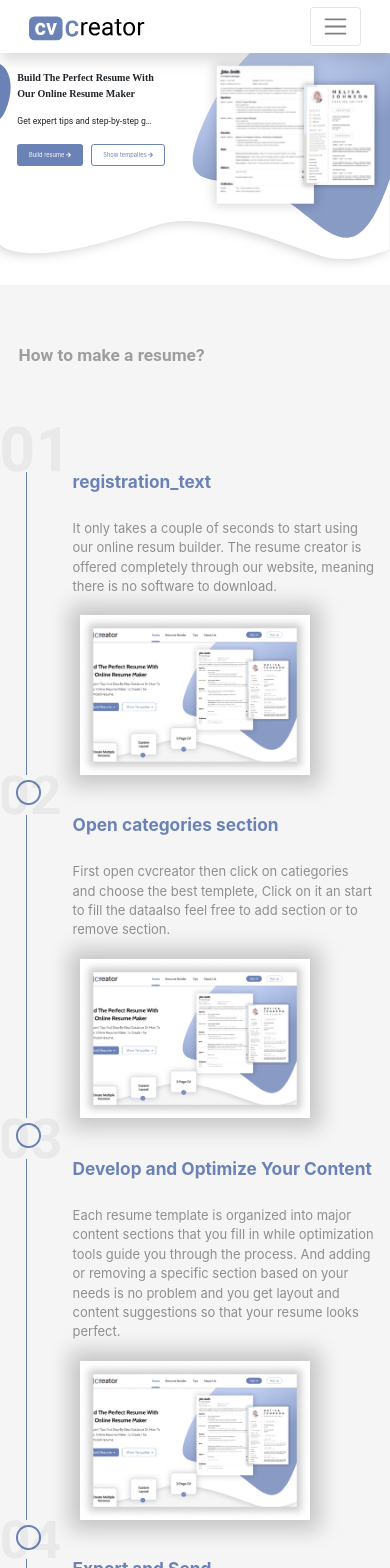
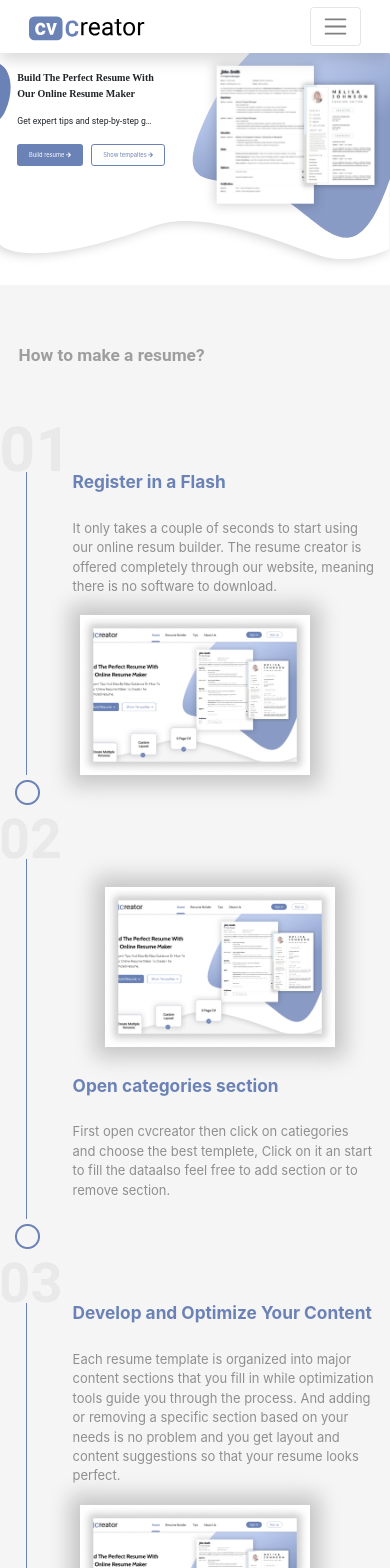
Before and after one commit to sohaila-mohamed/CV-Creator-ClientSide, a React (Create React App) app: page / in a window 390 px wide. Shown: the top 1568 px of the page. Built offline with nearby package versions, Linux system fonts and the light colour scheme.

Commit message:
responsive desc-section on screen sizes

```diff
--- a/src/components/Home/Home.css
+++ b/src/components/Home/Home.css
@@ -78,6 +78,13 @@
     box-shadow: 0 0 20px 10px rgba(0, 0, 0, 0.2);
 }
 
+.img-left {
+    width: 100%;
+    display: inline-block;
+    box-shadow: 0 0 20px 10px rgba(0, 0, 0, 0.2);
+    margin: 2rem 0rem 0rem 4rem;
+}
+
 .home-desc-sideText h1 {
     font-size: 2rem;
     font-weight: bold;
@@ -94,6 +101,15 @@
     padding-left: 4rem;
 }
 
+.sideText-text-right h1 {
+    margin-top: 4rem;
+    padding-left: 8rem;
+}
+
+.sideText-text-right span {
+    padding-left: 8rem;
+}
+
 .home-desc-line::before {
     position: absolute;
     top: 0;
@@ -108,7 +124,7 @@
 .home-desc-line::after {
     position: absolute;
     bottom: -2.5rem;
-    left: 1.1rem;
+    left: 1.05rem;
     display: inline-block;
     margin-right: 1.2rem;
     content: url('../../images//description/LineEllipse.png');
@@ -120,6 +136,10 @@
 
 .home-desc-container {
     max-width: 100% !important;
+}
+
+.home-desc-item {
+    margin-bottom: 3rem;
 }
 
 @media (max-width: 991.98px) {
@@ -198,6 +218,13 @@
         width: 5rem;
         margin-left: -0.9rem;
     }
+    .sideText-text-right h1 {
+        margin-top: 1.5rem;
+        padding-left: 5rem;
+    }
+    .sideText-text-right span {
+        padding-left: 5rem;
+    }
 }
 
 @media (max-width:650px) {
@@ -248,6 +275,13 @@
         margin-bottom: 1.3rem;
         width: 100%;
     }
+    .sideText-text-right h1 {
+        margin-top: 2rem;
+        padding-left: 4rem;
+    }
+    .sideText-text-right span {
+        padding-left: 4rem;
+    }
 }
 
 @media (max-width: 450px) {
--- a/src/components/Home/Home.jsx
+++ b/src/components/Home/Home.jsx
@@ -16,15 +16,17 @@ import { registration_head, registration_text, categories_text, categories_head,
 function Home() {
 
   var description_items = [
-  { image: number_01, title: registration_head, text: registration_text },
-  { image: number_02, title: categories_head, text: categories_text },
-  { image: number_03, title: content_head, text: content_text },
-  { image: number_04, title: export_head, text: export_text },
+    { image: number_01, title: registration_head, text: registration_text },
+    { image: number_02, title: categories_head, text: categories_text },
+    { image: number_03, title: content_head, text: content_text },
+    { image: number_04, title: export_head, text: export_text },
   ];
 
 
   return (
     <Fragment>
+
+      {/* Nav-Header */}
       <div className="card position-relative border-0 mb-3">
         <img src={hero} alt="hero" className="img-fluid w-100" id="heroimg" />
         <div className="card-img-overlay card-center-text p-0 d-flex">
@@ -74,7 +76,7 @@ function Home() {
       </div>
 
 
-
+      {/* description section  */}
       <div className="home-desc-section">
         <Container className="p-0 home-desc-container">
           <div className="row m-0">
@@ -83,15 +85,16 @@ function Home() {
             </div>
           </div>
           {
-            description_items.map((item) => (
-
-              <div >
+            description_items.map((item,index) => (
+              <div className="home-desc-item">
                 <div className="row m-0 p-0">
                   <div className="col-12  m-0 position-relative  ">
                     <img src={item.image} className="home-desc-numbers " />
                   </div>
                 </div>
                 <div className="row m-0 home-desc-line position-relative">
+                  {index%2==0? (
+                    <Fragment>
                   <div className="col-lg-8 col-md-8 col-sm-8 col-12 home-desc-sideText ">
                     <h1 >
                       {item.title}
@@ -101,14 +104,33 @@ function Home() {
                     </span>
 
                   </div>
-                  <div className="col-lg-4 col-md-4 col-sm-4 col-8 offset-2 offset-lg-0 offset-md-0  offset-sm-0 d-flex">
-                    <img src={descImg_1} className="home-desc-sideImg align-self-end"></img>
+                  <div className="col-lg-4 col-md-4 col-sm-4 col-8 offset-2 offset-lg-0 offset-md-0  offset-sm-0 ">
+                    <img src={descImg_1} className="home-desc-sideImg  "></img>
 
                   </div>
+                  </Fragment>
+                  ):(
+                  <Fragment>
+                  <div className="col-lg-4 col-md-4 col-sm-4 col-8 offset-1 offset-lg-0 offset-md-0  offset-sm-0 ">
+                    <img src={descImg_1} className="home-desc-sideImg img-left "></img>
+
+                  </div>
+
+                  <div className="col-lg-8 col-md-8 col-sm-8 col-12 home-desc-sideText sideText-text-right ">
+                    <h1 >
+                      {item.title}
+                    </h1>
+                    <span>
+                      {item.text}
+                    </span>
+
+                  </div>
+
+                  </Fragment>
+                  )
+                  }
                 </div>
               </div>
-
-
             ))
           }
         </Container>
--- a/src/components/Home/description.js
+++ b/src/components/Home/description.js
@@ -1,4 +1,4 @@
-const registration_head = " registration_text"
+const registration_head = "Register in a Flash"
 const registration_text = `It only takes a couple of seconds to start using our online resum builder.
 The resume creator is offered completely through our website, meaning
  there is no software to download.`
```
